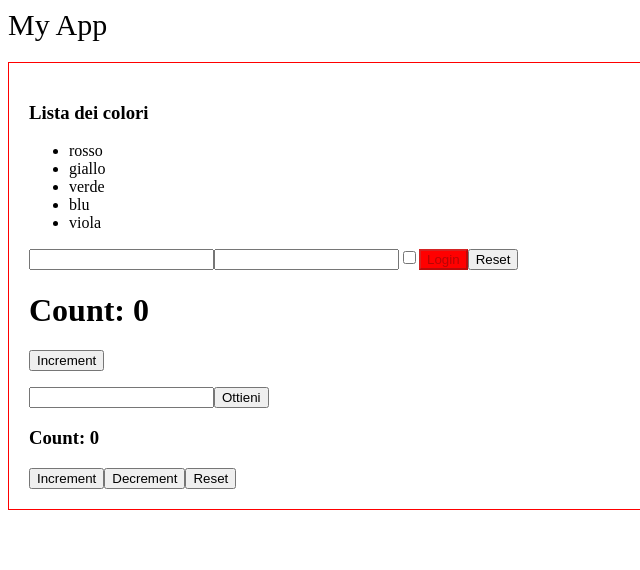
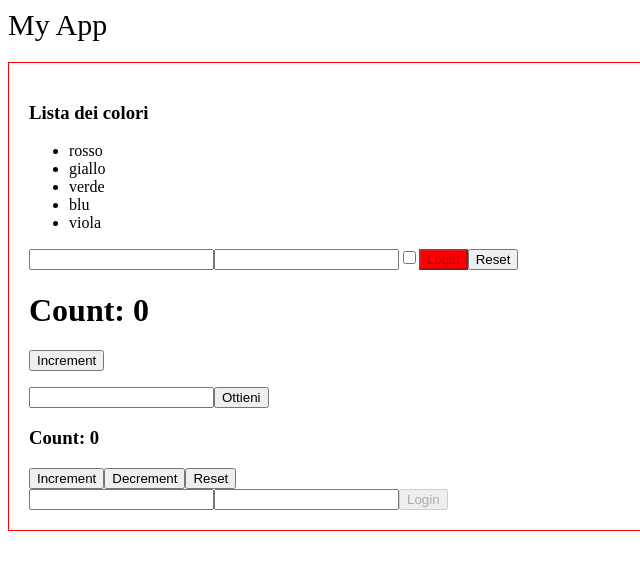
Before and after one commit to CeciliaFabiole/REACT, a React (Create React App) app in the folder react-complete-exercises/: page / in a window 1280 px wide. Shown: the top 570 px of the page, without its empty margins (0-640 px from the left). Built offline with nearby package versions, Linux system fonts and the light colour scheme.

Commit message:
feat: add custom-hooks-02

```diff
--- a/react-complete-exercises/src/App.js
+++ b/react-complete-exercises/src/App.js
@@ -12,6 +12,7 @@ import { Container } from "./Container";
 import { ClickCounter } from "./ClickCounter";
 import { GithubUserList } from "./GithubUserList";
 import { HookCounter } from "./HookCounter";
+import { HookLogin } from "./HookLogin";
 
 //CLASS COMPONENT
 // export class App extends React.Component {
@@ -60,6 +61,7 @@ export function App(){
             <ClickCounter onCounterChange={(count)=>onCounterChange(count)}/>
             <GithubUserList/>
             <HookCounter/>
+            <HookLogin login={(data)=>onLogin(data)}/>
         </Container>
     )
 }
--- /dev/null
+++ b/react-complete-exercises/src/HookLogin.js
@@ -0,0 +1,16 @@
+import React from "react"
+import { useLogin } from "./useLogin"
+
+export function HookLogin({login}){
+    const {data, username, password, onInputs} = useLogin({
+        username:'',
+        password:'',
+    })
+    return (
+        <div>
+            <input name="username" value={username} onChange={onInputs}></input>
+            <input name="password" type="password" value={password} onChange={onInputs}></input>
+            <button name="loginButton" type="submit" onClick={()=>login(data)} disabled={username==="" && password===""}>Login</button>
+        </div>
+    )
+}
--- /dev/null
+++ b/react-complete-exercises/src/useLogin.js
@@ -0,0 +1,26 @@
+import { useState } from "react";
+
+export function useLogin(){
+    const [data, setData] = useState({
+        username:'',
+        password:'',
+    })
+
+    function handleInputs(event){
+        event.preventDefault()
+        const {name, value} = event.target
+        setData(()=>{
+            return {
+                ...data,
+                [name] : value,
+            }
+        })
+    }
+
+    return{
+        data : data,
+        username : data.username,
+        password: data.password,
+        onInputs: handleInputs,
+    }
+}
```
Also changed, not shown: 1 other file (tests, documents, lock files or other folders).
